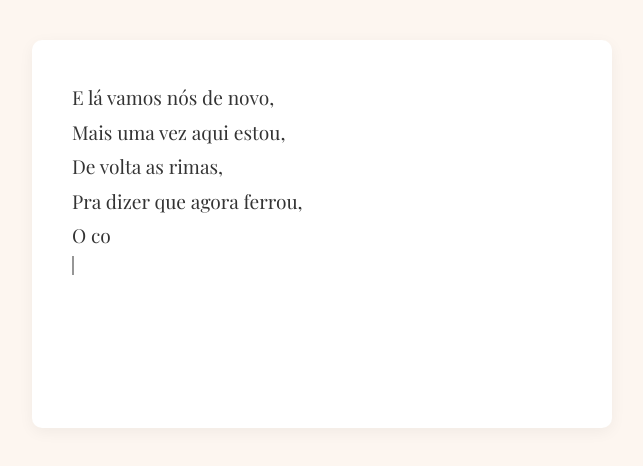
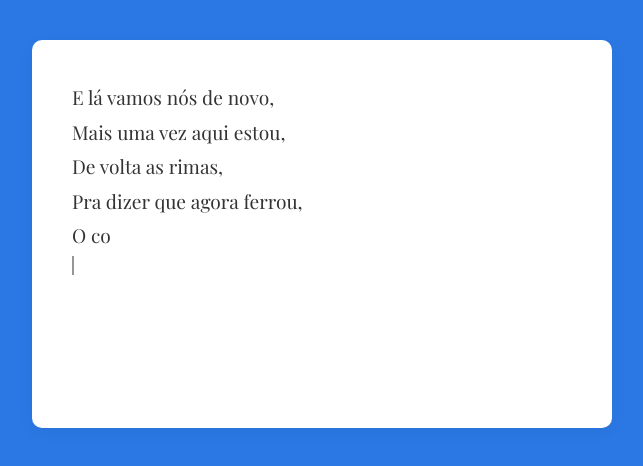
Before and after one commit to PJRjunior95/E-ai, a plain HTML site: page index.html in a window 1280 px wide. Shown: the whole page, without its empty margins (318-961 px from the left). Drawn offline with nearby package versions, Linux system fonts and the light colour scheme; a web font is replaced by a local one.

Commit message:
Change background color to #2b78e4

```diff
--- a/index.html
+++ b/index.html
@@ -12,7 +12,7 @@
             justify-content: center;
             align-items: flex-start; /* Alinha no topo para permitir scroll */
             min-height: 100vh;
-            background-color: #fdf6f0;
+            background-color: #2b78e4;
             font-family: 'Playfair Display', serif;
             margin: 0;
             padding: 40px 20px; /* Mais espaço nas bordas */
```
